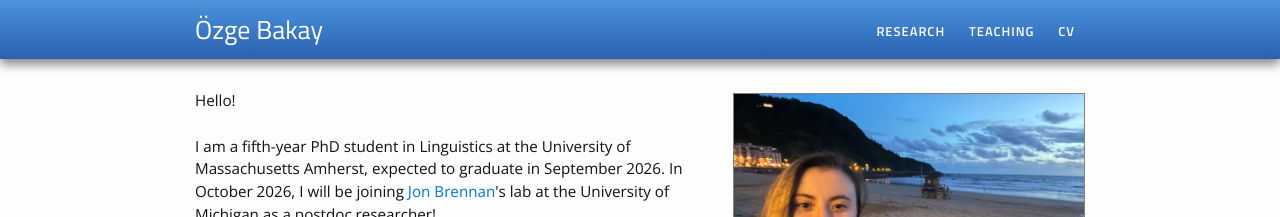
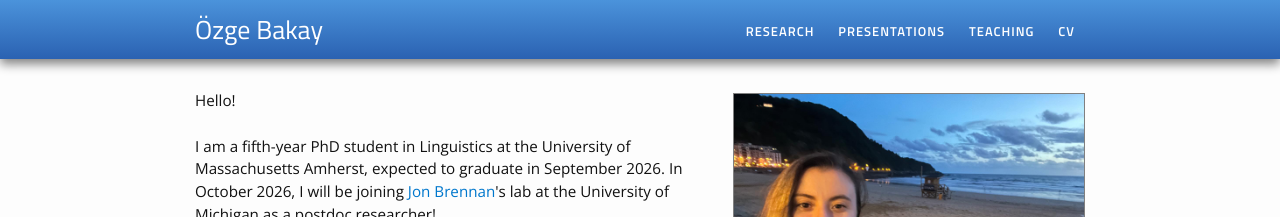
Before and after one commit to ozgebakay/ozgebakay.github.io, a Jekyll site: the page built from index.html, in a window 1280 px wide. Shown: the top 217 px of the page. Built offline with Jekyll 4.4.1, drawn with Linux system fonts in a browser that asks for light colours.

Commit message:
Update menu.yml

```diff
--- a/_data/menu.yml
+++ b/_data/menu.yml
@@ -1,5 +1,8 @@
 - title: "Research"
   href: "/research/"
+
+- title: "Presentations"
+  href: "/projects/"
 
 - title: "Teaching"
   href: "/teaching/"
```
